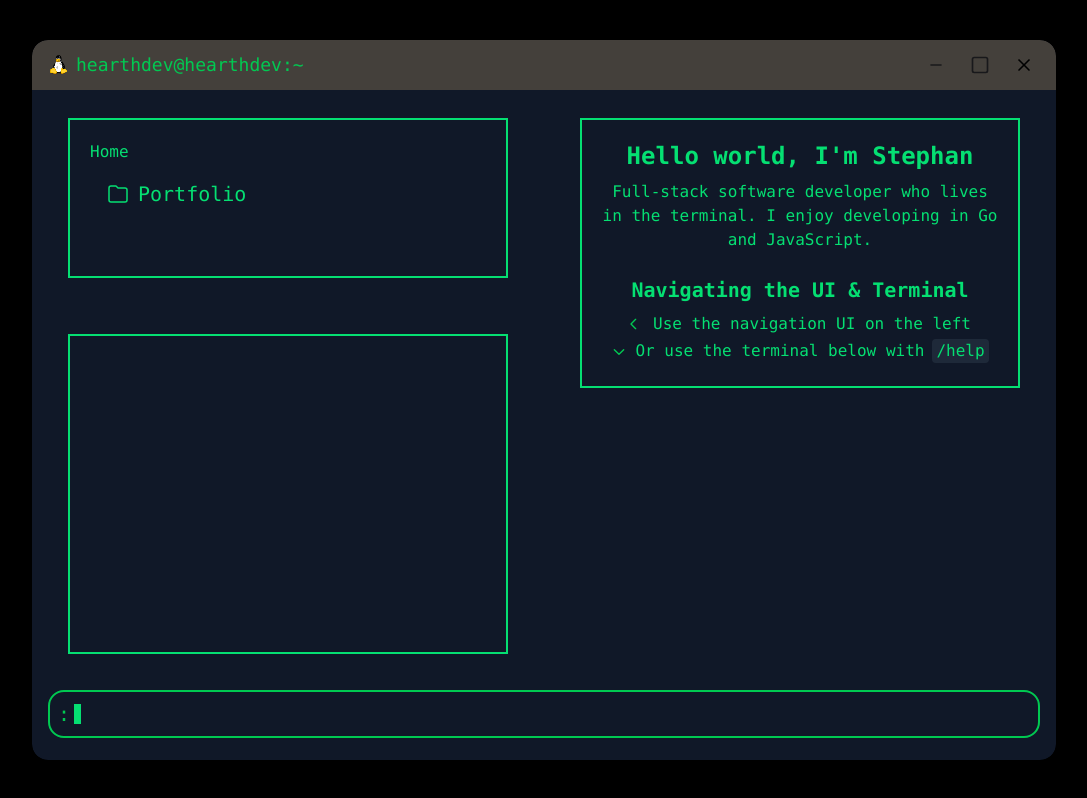
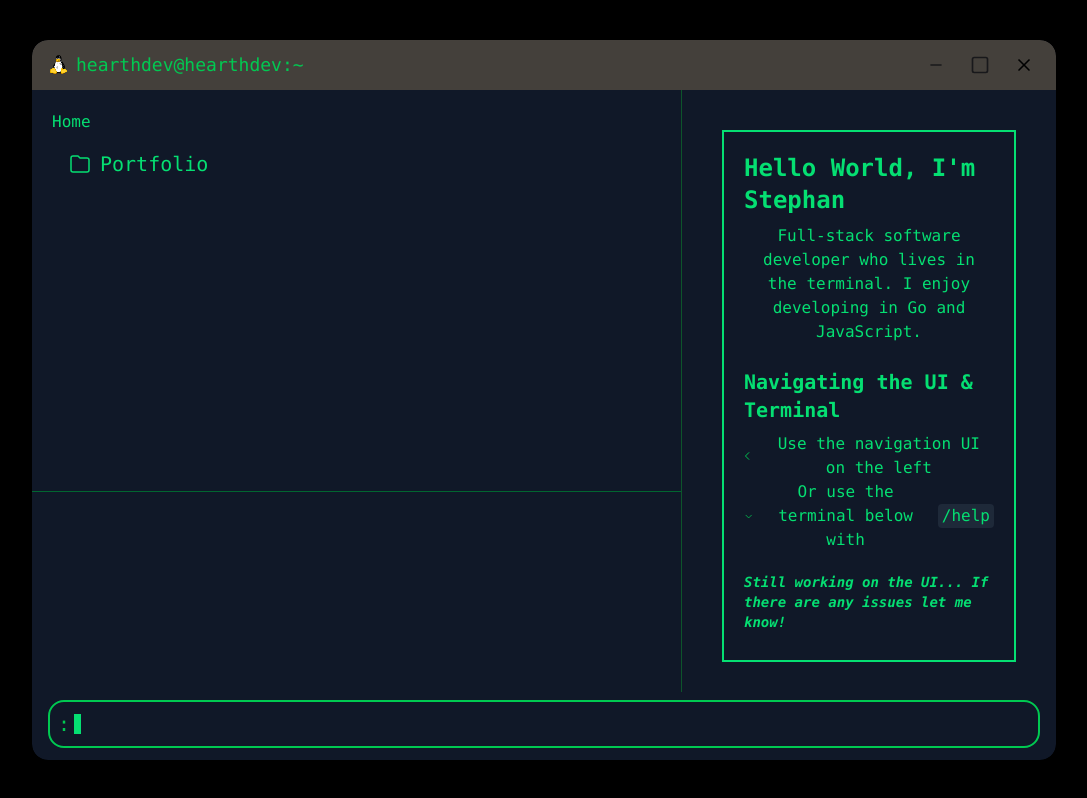
Before and after one commit to Stephan2001/Portfolio, a React (Vite) app: page / in a window 1280 px wide. Shown: the whole page, without its empty margins (96-1183 px from the left). Built offline with nearby package versions, Linux system fonts and the light colour scheme.

Commit message:
Some css changes and Todo page

```diff
--- a/src/components/terminal-pages/terminal-experience.jsx
+++ b/src/components/terminal-pages/terminal-experience.jsx
@@ -1,7 +1,7 @@
 export default function Profile() {
   return (
     <>
-      <ul className='timeline timeline-snap-icon max-md:timeline-compact timeline-vertical border-2 p-10'>
+      <ul className='timeline timeline-snap-icon max-md:timeline-compact timeline-vertical'>
         {/** Item 1 **/}
         <li>
           <div className='timeline-middle'>
--- a/src/components/terminal-pages/terminal-history.jsx
+++ b/src/components/terminal-pages/terminal-history.jsx
@@ -15,7 +15,7 @@ export default function History() {
   return (
     <div
       ref={containerRef}
-      className='h-[40vh] border-2 p-5 font-mono text-green-400 overflow-y-auto m-5'
+      className='h-[20vh] font-mono text-green-400 overflow-y-auto'
     >
       {state.history.map((entry, idx) => (
         <div key={idx}>{entry}</div>
--- a/src/components/terminal-pages/terminal-home.jsx
+++ b/src/components/terminal-pages/terminal-home.jsx
@@ -3,7 +3,7 @@ export default function Profile() {
     <>
       <div className='flex flex-col items-center justify-center border-2 p-5 m-5'>
         <h1 className='text-2xl font-semibold mb-2'>
-          Hello world, I'm Stephan
+          Hello World, I'm Stephan
         </h1>
         <p className='mb-6 text-center max-w-lg'>
           Full-stack software developer who lives in the terminal. I enjoy
@@ -53,6 +53,9 @@ export default function Profile() {
             </code>
           </span>
         </p>
+        <h2 className='text-sm mt-5 font-semibold mb-2'>
+          <i>Still working on the UI... If there are any issues let me know!</i>
+        </h2>
       </div>
     </>
   )
--- a/src/components/terminal-pages/terminal-navigation.jsx
+++ b/src/components/terminal-pages/terminal-navigation.jsx
@@ -23,7 +23,7 @@ export default function DirectoryBrowser() {
   }
 
   return (
-    <div className='p-5 border-2 m-5 min-h-[20vh]'>
+    <div className='p-5 min-h-[20vh]'>
       <nav className='flex items-center space-x-2 mb-4'>
         {breadcrumb.map((node, idx) => (
           <button
--- a/src/components/terminal-pages/terminal-profile.jsx
+++ b/src/components/terminal-pages/terminal-profile.jsx
@@ -6,7 +6,7 @@ import EmailSVG from '../svg/email'
 export default function Profile() {
   return (
     <>
-      <div className='flex flex-col items-center justify-center border-2 p-5 m-5'>
+      <div className='flex flex-col items-center justify-center'>
         <div className='mt-5'>
           <Avatar />
         </div>
--- /dev/null
+++ b/src/components/terminal-pages/terminal-todo.jsx
@@ -0,0 +1,23 @@
+export default function Profile() {
+  return (
+    <>
+      <div className='flex flex-col items-center justify-center border-2 p-5 m-5'>
+        <h2 className='text-sm mt-5 font-semibold mb-2'>
+          <i>This page is still being worked on...</i>
+        </h2>
+        <h2 className='text-sm mt-5 font-semibold mb-2'>
+          In the meantime, check out my{' '}
+          <a
+            href='https://github.com/stephan2001'
+            className='text-blue-400 underline hover:text-blue-600 transition-colors duration-200'
+            target='_blank'
+            rel='noopener noreferrer'
+          >
+            Github
+          </a>
+          !
+        </h2>
+      </div>
+    </>
+  )
+}
--- a/src/pages/Terminal.jsx
+++ b/src/pages/Terminal.jsx
@@ -8,6 +8,7 @@ import Home from '../components/terminal-pages/terminal-home'
 import Experience from '../components/terminal-pages/terminal-experience'
 import Profile from '../components/terminal-pages/terminal-profile'
 import Skills from '../components/terminal-pages/terminal-skills'
+import Todo from '../components/terminal-pages/terminal-todo'
 import Navigation from '../components/terminal-pages/terminal-navigation'
 import History from '../components/terminal-pages/terminal-history'
 import Header from '../components/terminal-header'
@@ -35,14 +36,16 @@ export default function Terminal() {
     switch (state.cwdId) {
       case 'home':
         return <Home />
-
       case 'experience':
         return <Experience />
-
       case 'overview':
         return <Profile />
       case 'skills':
         return <Skills />
+      case 'personal':
+        return <Todo />
+      case 'other':
+        return <Todo />
       default:
         return <Home />
     }
@@ -55,16 +58,22 @@ export default function Terminal() {
         <Header />
 
         {/* ——— BODY ——— */}
-        <div className='grid grid-cols-1 md:grid-cols-2 min-h-[70vh]'>
-          <div className='overflow-auto px-4 py-2 text-green-400'>
-            <Navigation />
+        <div className='min-h-[70vh] grid grid-cols-1 md:grid-cols-[550px_1fr] lg:grid-cols-[650px_1fr]'>
+          {/* Sidebar: Navigation + History */}
+          <div className='flex flex-col border-r border-green-900'>
+            {/* Navigation takes most of the height */}
+            <div className='flex-grow overflow-auto text-green-400'>
+              <Navigation />
+            </div>
+
+            {/* History takes less height */}
+            <div className='max-h-[300px] overflow-auto text-green-400 border-t border-green-800 p-5'>
+              <History />
+            </div>
           </div>
-          <div className='overflow-auto px-4 py-2 text-green-400 row-span-2'>
-            {renderBody()}
-          </div>
-          <div className='overflow-auto px-4 py-2 text-green-400'>
-            <History />
-          </div>
+
+          {/* Main Body */}
+          <div className='overflow-auto text-green-400 p-5'>{renderBody()}</div>
         </div>
 
         {/* ——— Input ——— */}
```
